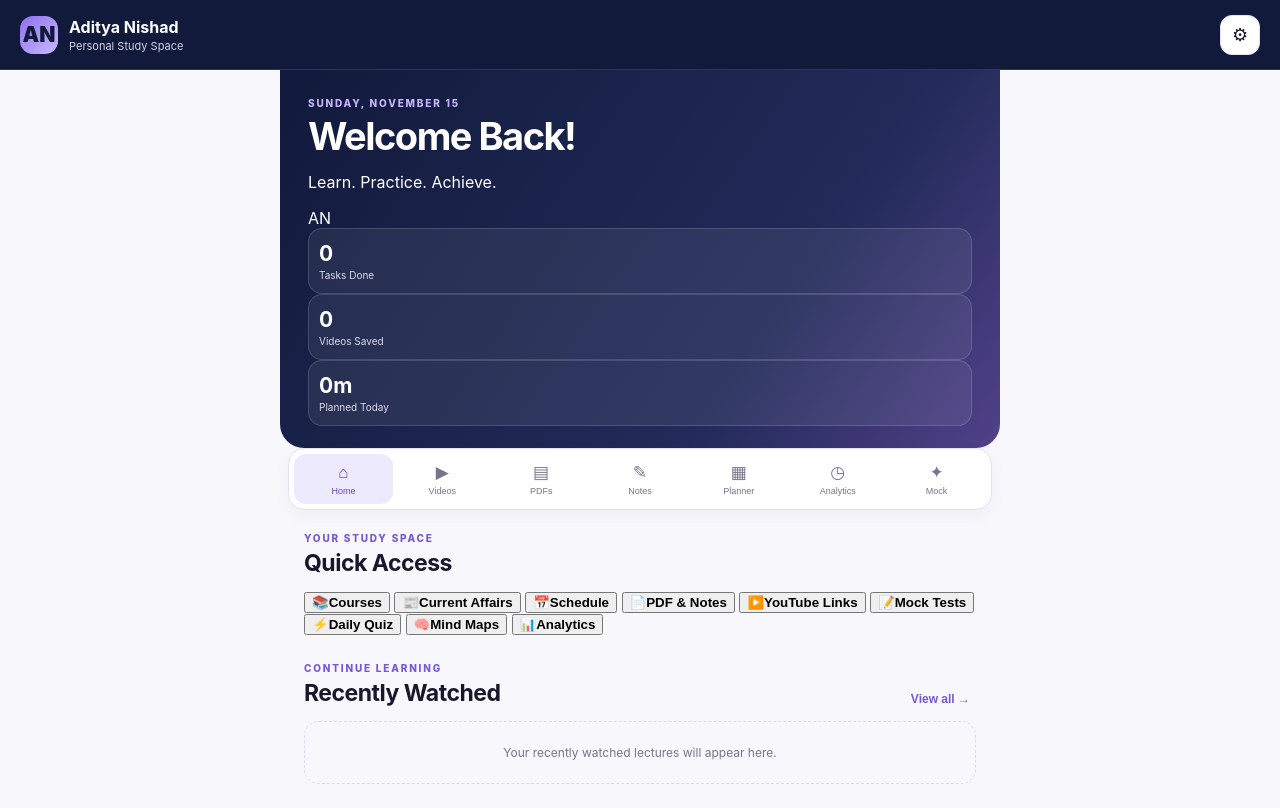
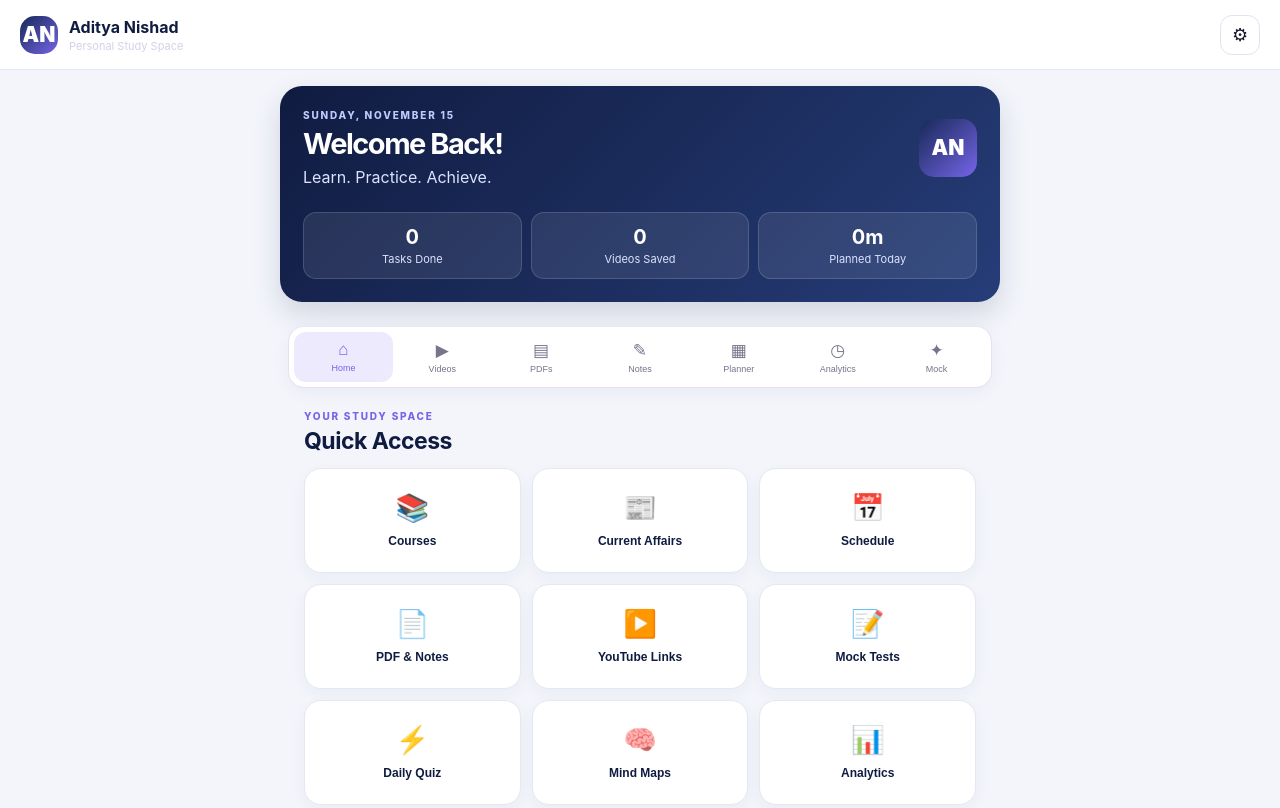
Before and after one commit to Bacchi6486/Study-voult, a plain HTML site: page index.html in a window 1280 px wide. Shown: the top 808 px of the page. Drawn offline with Linux system fonts and the light colour scheme; no server answers.

Commit message:
Update styles.css

```diff
--- a/styles.css
+++ b/styles.css
@@ -733,3 +733,209 @@ button {
     border-radius: 14px;
   }
 }
+
+/* STUDYVAULT DASHBOARD UPDATE */
+
+:root {
+  --navy: #101b40;
+  --navy2: #172957;
+  --purple: #7565e8;
+  --white: #ffffff;
+  --soft-bg: #f3f5fb;
+}
+
+body {
+  background: var(--soft-bg);
+}
+
+.topbar {
+  background: var(--white);
+  color: var(--navy);
+  border-bottom: 1px solid #e6e9f2;
+}
+
+.brand-mark,
+.welcome-logo {
+  background: linear-gradient(135deg, #172957, #7565e8);
+  color: white;
+  border-radius: 15px;
+  display: grid;
+  place-items: center;
+  font-weight: 900;
+}
+
+.welcome-logo {
+  width: 58px;
+  height: 58px;
+  font-size: 21px;
+  flex-shrink: 0;
+}
+
+.hero {
+  background: linear-gradient(135deg, #101b40, #263d78);
+  color: white;
+  border-radius: 22px;
+  padding: 23px;
+  margin: 16px 0 24px;
+  box-shadow: 0 12px 28px #101b4025;
+}
+
+.welcome-top {
+  display: flex;
+  justify-content: space-between;
+  align-items: center;
+  gap: 15px;
+}
+
+.hero h1 {
+  color: white;
+  font-size: 29px;
+  margin: 8px 0;
+}
+
+.welcome-subtitle {
+  color: #dce3ff;
+  margin: 0;
+}
+
+.hero .eyebrow {
+  color: #bfcaff;
+}
+
+.welcome-stats {
+  display: grid;
+  grid-template-columns: repeat(3, 1fr);
+  gap: 9px;
+  margin-top: 25px;
+}
+
+.welcome-stats .stat {
+  background: #ffffff16;
+  border: 1px solid #ffffff25;
+  border-radius: 13px;
+  padding: 12px 7px;
+  text-align: center;
+}
+
+.welcome-stats .stat b {
+  color: white;
+  display: block;
+  font-size: 20px;
+}
+
+.welcome-stats .stat span {
+  color: #dce3ff;
+  font-size: 11px;
+}
+
+.quick-grid {
+  display: grid;
+  grid-template-columns: repeat(3, minmax(0, 1fr));
+  gap: 11px;
+}
+
+.quick-card {
+  min-height: 105px;
+  border: 1px solid #e5e8f2;
+  border-radius: 17px;
+  background: white;
+  color: var(--navy);
+  padding: 14px 5px;
+  display: flex;
+  flex-direction: column;
+  justify-content: center;
+  align-items: center;
+  gap: 10px;
+  box-shadow: 0 5px 15px #1729570b;
+  cursor: pointer;
+}
+
+.quick-card:active {
+  transform: scale(.97);
+}
+
+.quick-card span {
+  font-size: 27px;
+}
+
+.quick-card b {
+  font-size: 12px;
+  text-align: center;
+}
+
+.section-head {
+  margin-bottom: 13px;
+}
+
+.section-head h2 {
+  color: var(--navy);
+}
+
+.eyebrow {
+  color: var(--purple);
+}
+
+.page {
+  padding-bottom: 25px;
+}
+
+.light-stats .stat {
+  background: white;
+  border: 1px solid #e5e8f2;
+  border-radius: 15px;
+  padding: 14px 8px;
+  text-align: center;
+}
+
+.light-stats .stat b {
+  color: var(--navy);
+}
+
+.light-stats .stat span {
+  color: #68728d;
+  font-size: 11px;
+}
+
+.dashboard-stats {
+  display: grid;
+  grid-template-columns: repeat(3, minmax(0, 1fr));
+  gap: 9px;
+}
+
+.folder-card,
+.task-item,
+.panel {
+  border-radius: 16px;
+}
+
+.text-btn {
+  color: var(--purple);
+}
+
+.primary {
+  background: linear-gradient(135deg, #172957, #7565e8);
+  color: white;
+}
+
+.tabs {
+  background: white;
+  border-top: 1px solid #e6e9f2;
+}
+
+.tab.active {
+  color: var(--purple);
+}
+
+@media (max-width: 380px) {
+  .quick-grid {
+    gap: 7px;
+  }
+
+  .quick-card {
+    min-height: 92px;
+  }
+
+  .quick-card b {
+    font-size: 10px;
+  }
+}
```
